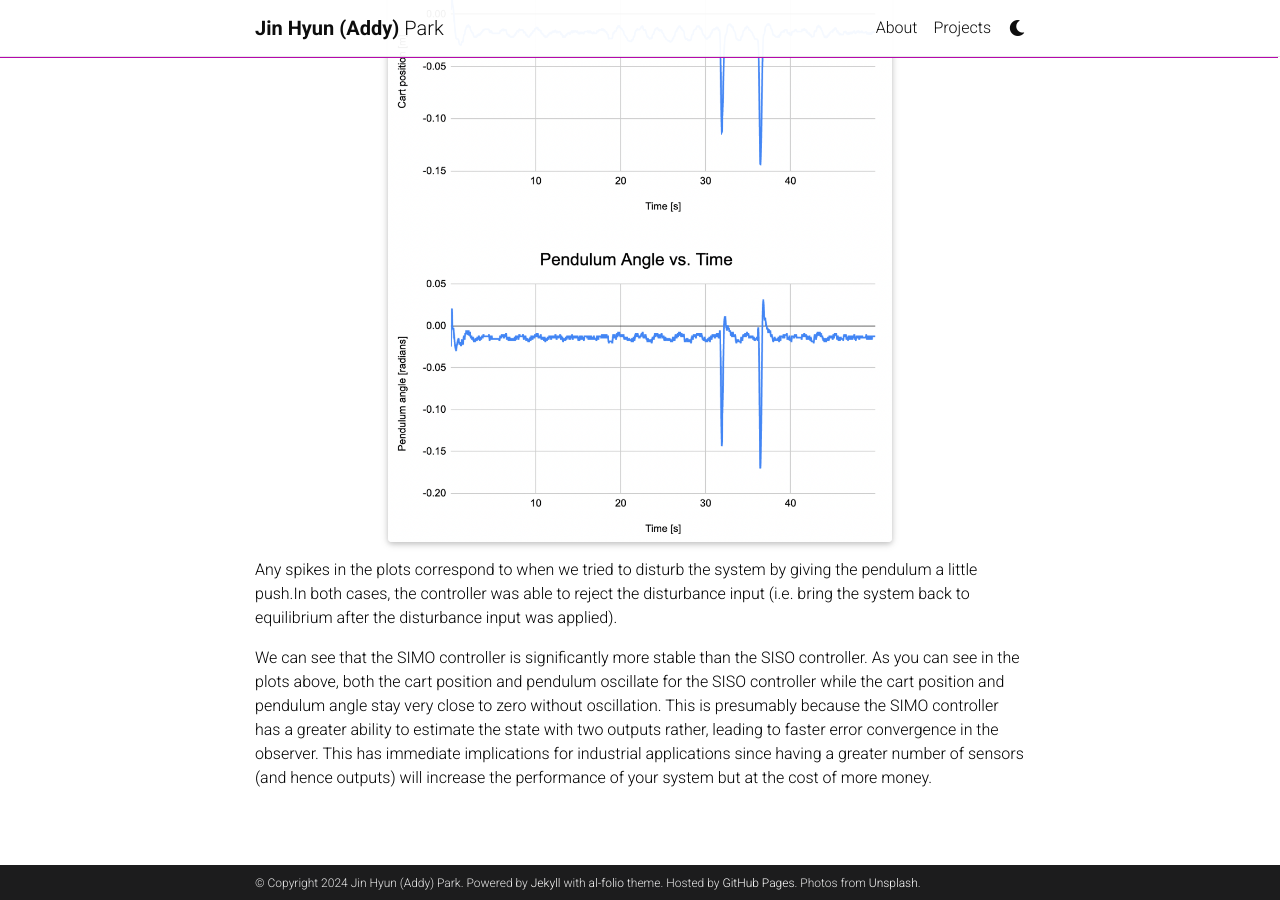
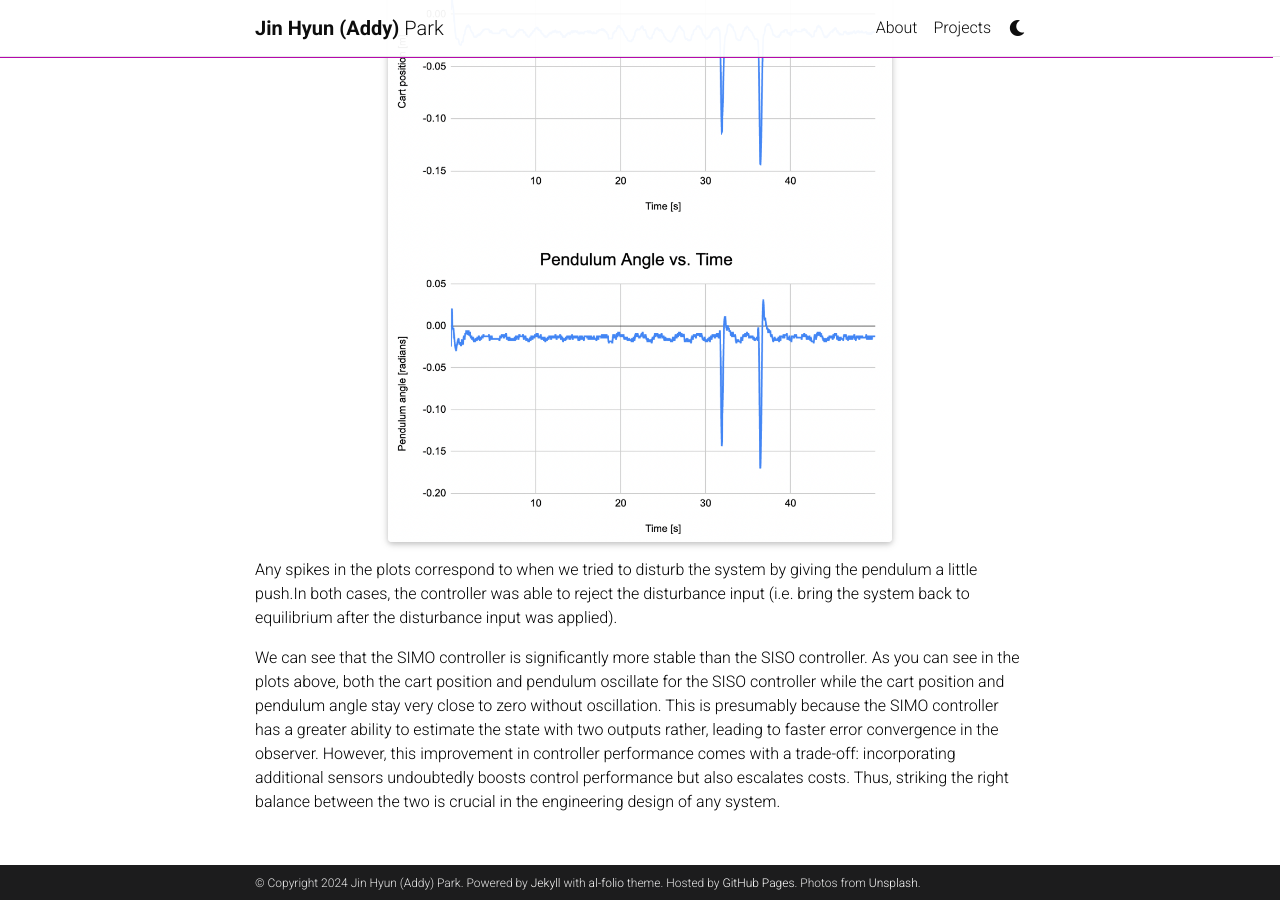
Before and after one commit to jinhyunpark2459/jinhyunpark2459.github.io, a Jekyll site: the page built from _projects/inverted_pendulum_2.md, in a window 1280 px wide and 900 px high, scrolled down 6069 px. Built offline with Jekyll 4.4.1, drawn with Linux system fonts in a browser that asks for light colours; full-size pictures stand in for the smaller copies a plugin makes; comment, search, counter and statistics services are not loaded; a style sheet for code colours, icons or effects is not loaded.

Commit message:
Update inverted_pendulum_2.md

```diff
--- a/_projects/inverted_pendulum_2.md
+++ b/_projects/inverted_pendulum_2.md
@@ -248,4 +248,4 @@ The following are the cart position and pendulum angle versus time plots for the
 
 Any spikes in the plots correspond to when we tried to disturb the system by giving the pendulum a little push.In both cases, the controller was able to reject the disturbance input (i.e. bring the system back to equilibrium after the disturbance input was applied).
 
-We can see that the SIMO controller is significantly more stable than the SISO controller. As you can see in the plots above, both the cart position and pendulum oscillate for the SISO controller while the cart position and pendulum angle stay very close to zero without oscillation. This is presumably because the SIMO controller has a greater ability to estimate the state with two outputs rather, leading to faster error convergence in the observer. This has immediate implications for industrial applications since having a greater number of sensors (and hence outputs) will increase the performance of your system but at the cost of more money.
+We can see that the SIMO controller is significantly more stable than the SISO controller. As you can see in the plots above, both the cart position and pendulum oscillate for the SISO controller while the cart position and pendulum angle stay very close to zero without oscillation. This is presumably because the SIMO controller has a greater ability to estimate the state with two outputs rather, leading to faster error convergence in the observer. However, this improvement in controller performance comes with a trade-off: incorporating additional sensors undoubtedly boosts control performance but also escalates costs. Thus, striking the right balance between the two is crucial in the engineering design of any system.
```
